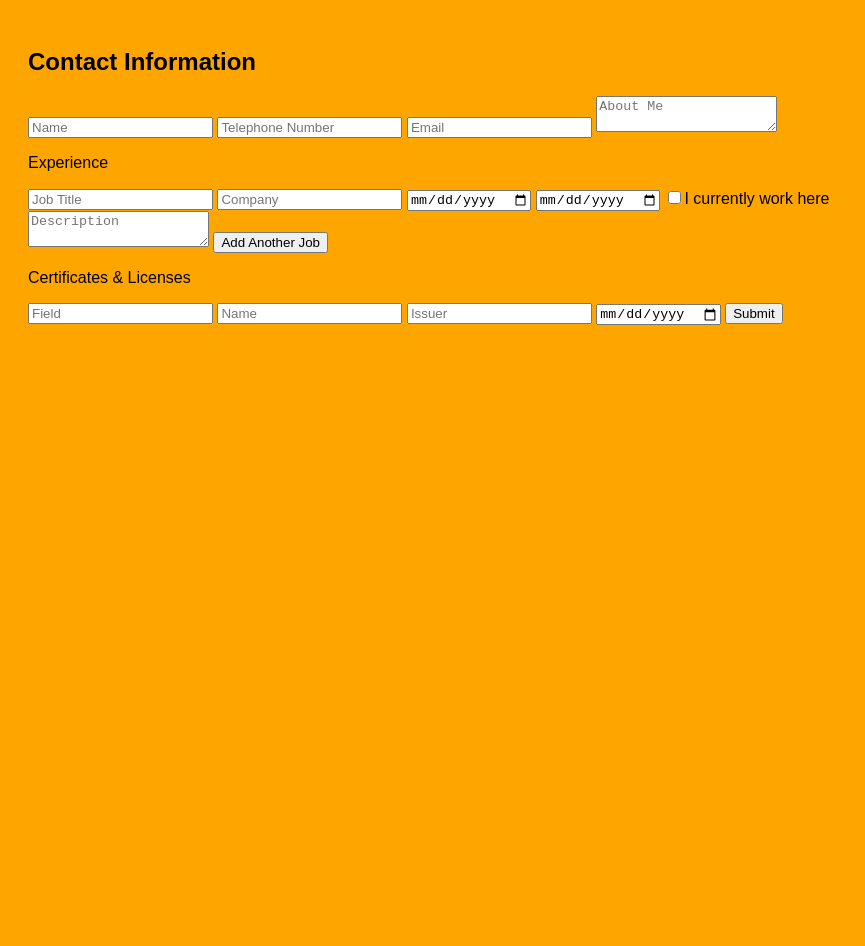
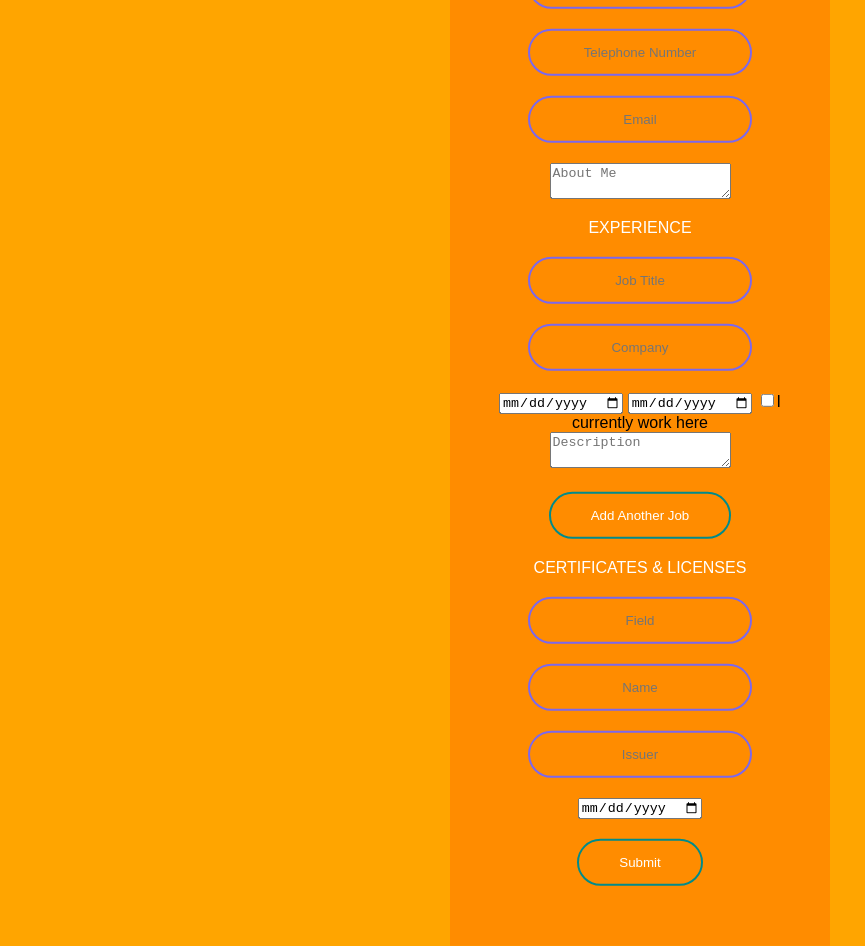
Before and after one commit to Jonesey712/jonesey712.github.io, a plain HTML site: page applicant.html in a window 1280 px wide. Shown: the whole page, without its empty margins (0-865 px from the left). Before the commit the page ends 800 px from the top, so only its background shows below. Drawn offline with Linux system fonts and the light colour scheme; files that its build step writes are made by us from their sources.

Commit message:
updated applicant html to tie to applicant.css

```diff
--- a/applicant.html
+++ b/applicant.html
@@ -1,10 +1,9 @@
 <!DOCTYPE html>
 <html>
 <head>
-<link rel="stylesheet" type="text/css" href="styles.css">
+<link rel="stylesheet" type="text/css" href="css/applicant.css">
 </head>
     <body>
-
 
 <form class="applicant" action="index.html" method="post">
     <h2>Contact Information</h2>
```
